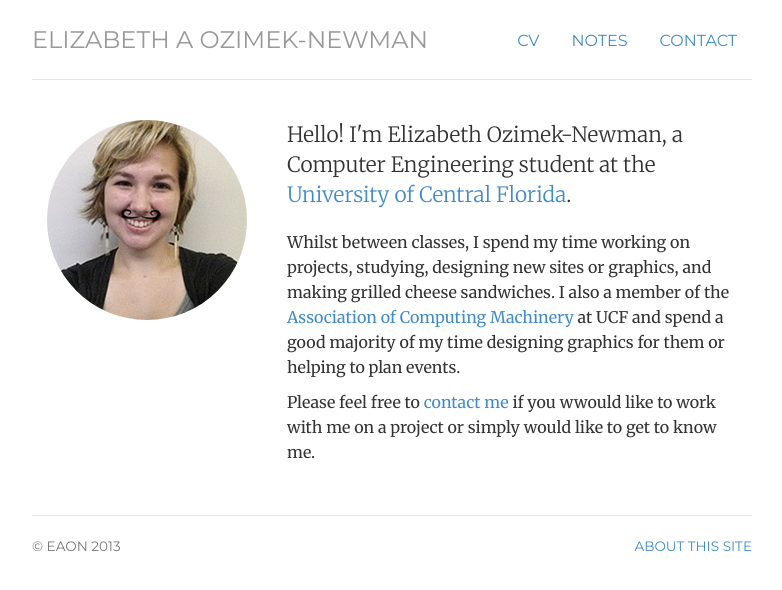
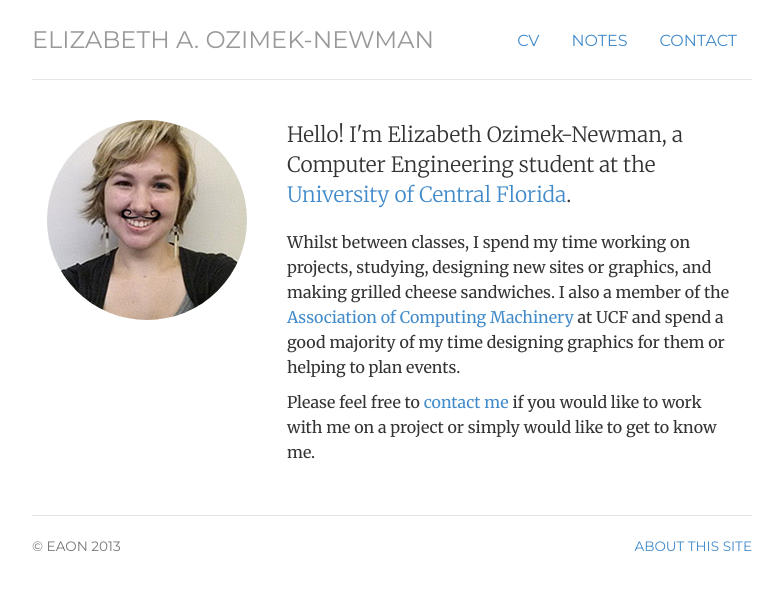
Before and after one commit to vitamessor/vitamessor.github.io, a Jekyll site: the page built from index.html, in a window 1280 px wide. Shown: the top 590 px of the page, without its empty margins (248-1030 px from the left). Built offline with Jekyll 4.4.1, drawn with Linux system fonts in a browser that asks for light colours.

Commit message:
Fixing Spelling issues

```diff
--- a/_layouts/default.html
+++ b/_layouts/default.html
@@ -31,7 +31,7 @@
 					<li class="{{ page.notes }}"><a href="/notes" title="Notes">Notes</a></li>
 					<li class="{{ page.contact }}"><a href="/contact" title="Contact">Contact</a></li>
 				</ul>
-				<h3 class="text-muted"><a href="/">Elizabeth A Ozimek-Newman</a></h3>
+				<h3 class="text-muted"><a href="/">Elizabeth A. Ozimek-Newman</a></h3>
 			</div> <!-- /header -->
 
 			{{ content }}
--- a/index.html
+++ b/index.html
@@ -15,7 +15,7 @@ contact: passive
 	<p class="lead">Hello! I'm Elizabeth Ozimek-Newman, a Computer Engineering student at the <a href="http://www.ece.ucf.edu/">University of Central Florida</a>.</p>
 	<p>Whilst between classes, I spend my time working on projects, studying, designing new sites or graphics, and making grilled cheese sandwiches. I also a member of the<a href="http://www.cs.ucf.edu/~acm/"> Association of Computing Machinery</a> at UCF and spend a good majority of my time designing graphics for them or helping to plan events.</p>
 
-	<p>Please feel free to <a href="contact">contact me</a> if you wwould like to work with me on a project or simply would like to get to know me. </p>
+	<p>Please feel free to <a href="contact">contact me</a> if you would like to work with me on a project or simply would like to get to know me. </p>
 	</div>
 </div>
 <!-- </div> -->
```
